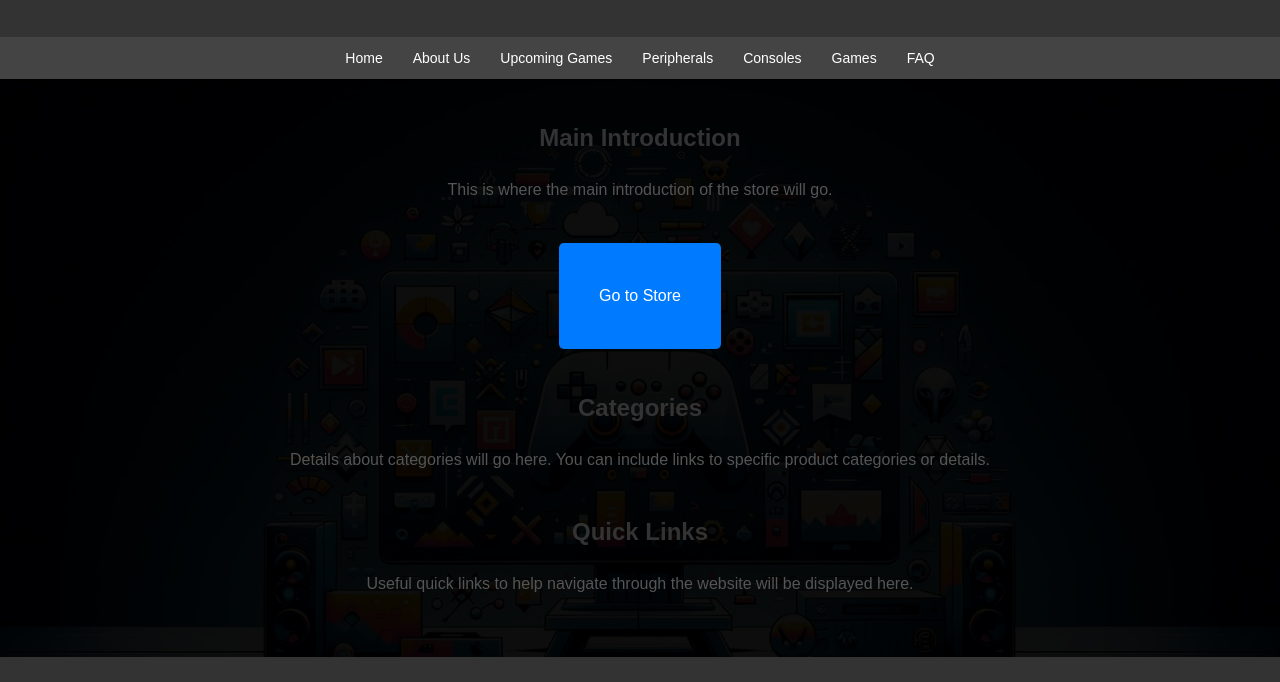
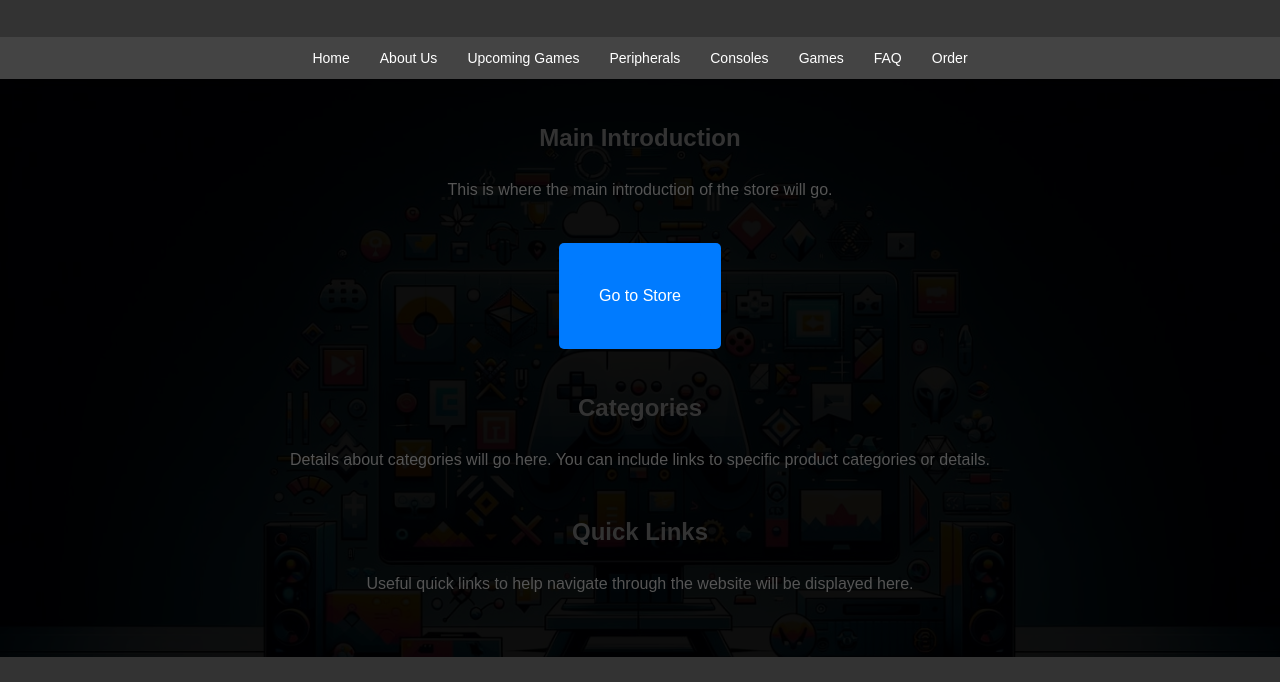
Before and after one commit to HimansaHirushan/Playtech, a plain HTML site: page index.html in a window 1280 px wide. Shown: the part 118-800 px from the top of the page. Drawn offline with Linux system fonts and the light colour scheme.

Commit message:
Update index.html

```diff
--- a/index.html
+++ b/index.html
@@ -23,6 +23,7 @@
     <a href="./Consoles.html">Consoles</a>
     <a href="./Games.html">Games</a>
     <a href="./Queries_FaQ.html">FAQ</a>
+    <a href="./order.html">Order</a>
 </nav>
 
 <div class="container" id="main-introduction">
```
